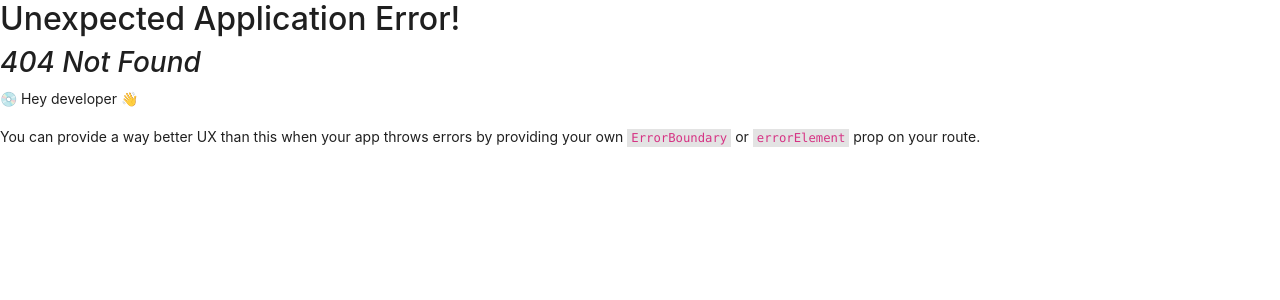
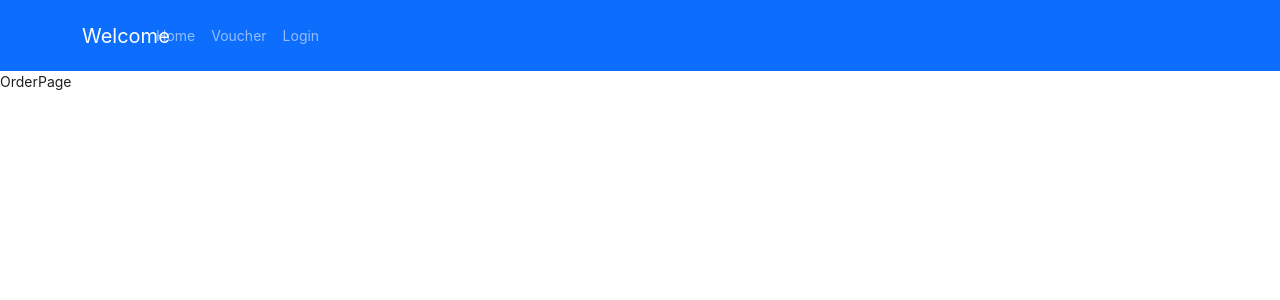
Before and after one commit to julynguyen247/voucher-exchange-web-reactjs-expressjs, a React (Vite) app in the folder fe/: page /order in a window 1280 px wide. Before the commit this address had no page. Shown: the top 300 px of the page. Built offline with nearby package versions, Linux system fonts and the light colour scheme; no server answers.

Commit message:
add page

```diff
--- /dev/null
+++ b/fe/src/pages/client/order.jsx
@@ -0,0 +1,11 @@
+import React from 'react'
+
+const OrderPage = () => {
+  return (
+    <div>
+      OrderPage
+    </div>
+  )
+}
+
+export default OrderPage
```
Also changed, not shown: fe/src/main.jsx (+6 -2 lines).
